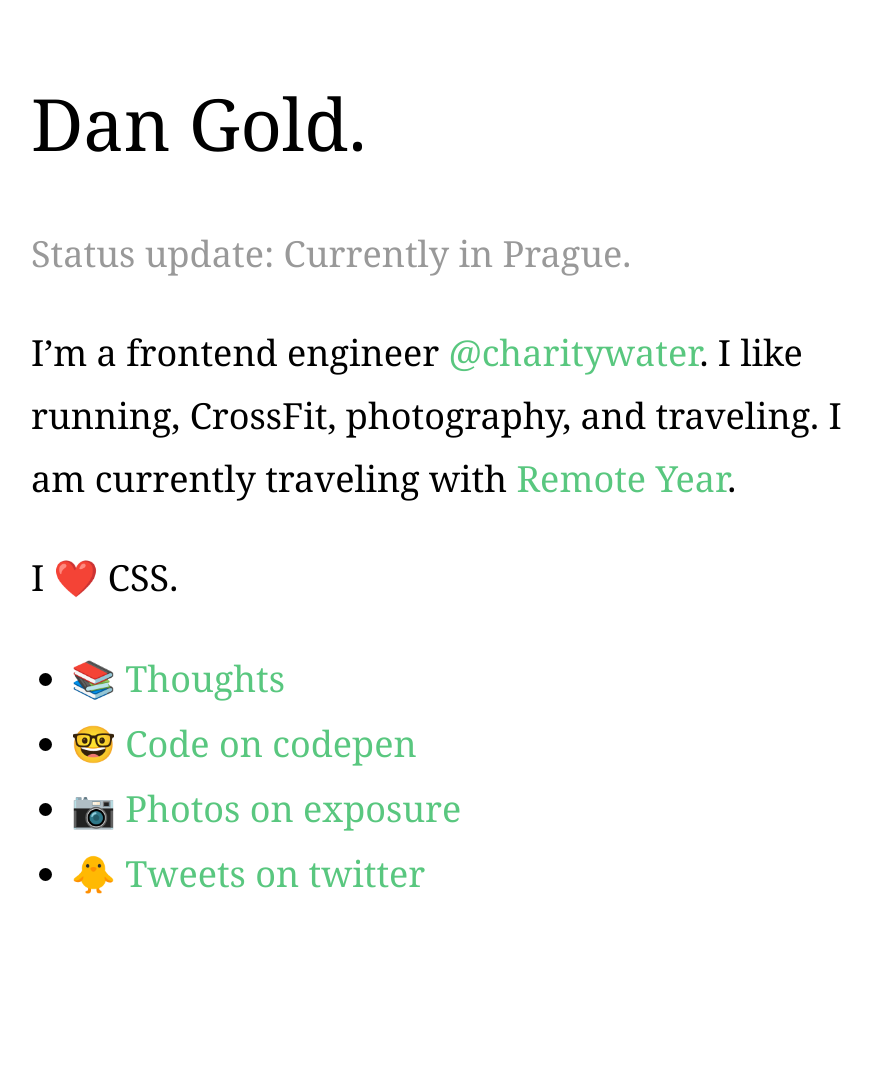
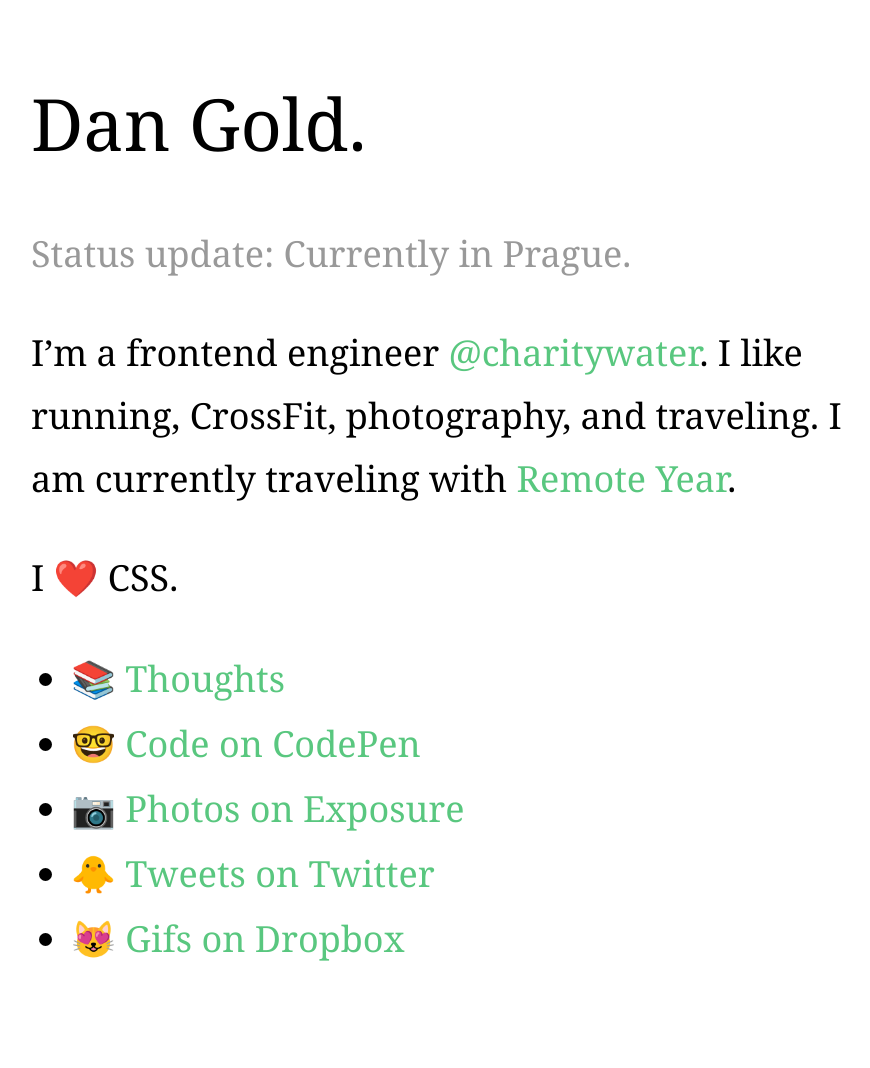
Before and after one commit to jessess/www, a Jekyll site: the page built from index.html, in a window 1280 px wide. Shown: the whole page, without its empty margins (189-1059 px from the left). Built offline with Jekyll 4.4.1, drawn with Linux system fonts in a browser that asks for light colours; a script that is not in the unit is left out; before the commit the page ends 1003 px from its top, so only the background shows below that.

Commit message:
Adding a link to my public gifs folder

```diff
--- a/index.html
+++ b/index.html
@@ -15,8 +15,9 @@
 
   <ul class="about-links">
     <li><a href="/thoughts"><span class="emoji">📚</span> <span class="thing">Thoughts</span></a></li>
-    <li><a href="http://codepen.io/danielcgold/" target="_blank"><span class="emoji">🤓</span> <span class="thing">Code</span> on codepen</a></li>
-    <li><a href="https://danielcgold.exposure.co/" target="_blank"><span class="emoji">📷</span> <span class="thing">Photos</span> on exposure</a></li>
-    <li><a href="https://twitter.com/danielcgold" target="_blank"><span class="emoji">🐥</span> <span class="thing">Tweets</span> on twitter</a></li>
+    <li><a href="http://codepen.io/danielcgold/" target="_blank"><span class="emoji">🤓</span> <span class="thing">Code</span> on CodePen</a></li>
+    <li><a href="https://danielcgold.exposure.co/" target="_blank"><span class="emoji">📷</span> <span class="thing">Photos</span> on Exposure</a></li>
+    <li><a href="https://twitter.com/danielcgold" target="_blank"><span class="emoji">🐥</span> <span class="thing">Tweets</span> on Twitter</a></li>
+    <li><a href="https://www.dropbox.com/sh/dl8wjoxagvz5c1t/AACgE3AhnUSL0gIY-ARlUeywa?lst" target="_blank"><span class="emoji">😻</span> <span class="thing">Gifs</span> on Dropbox</a></li>
   </ul>
 </div>
```
